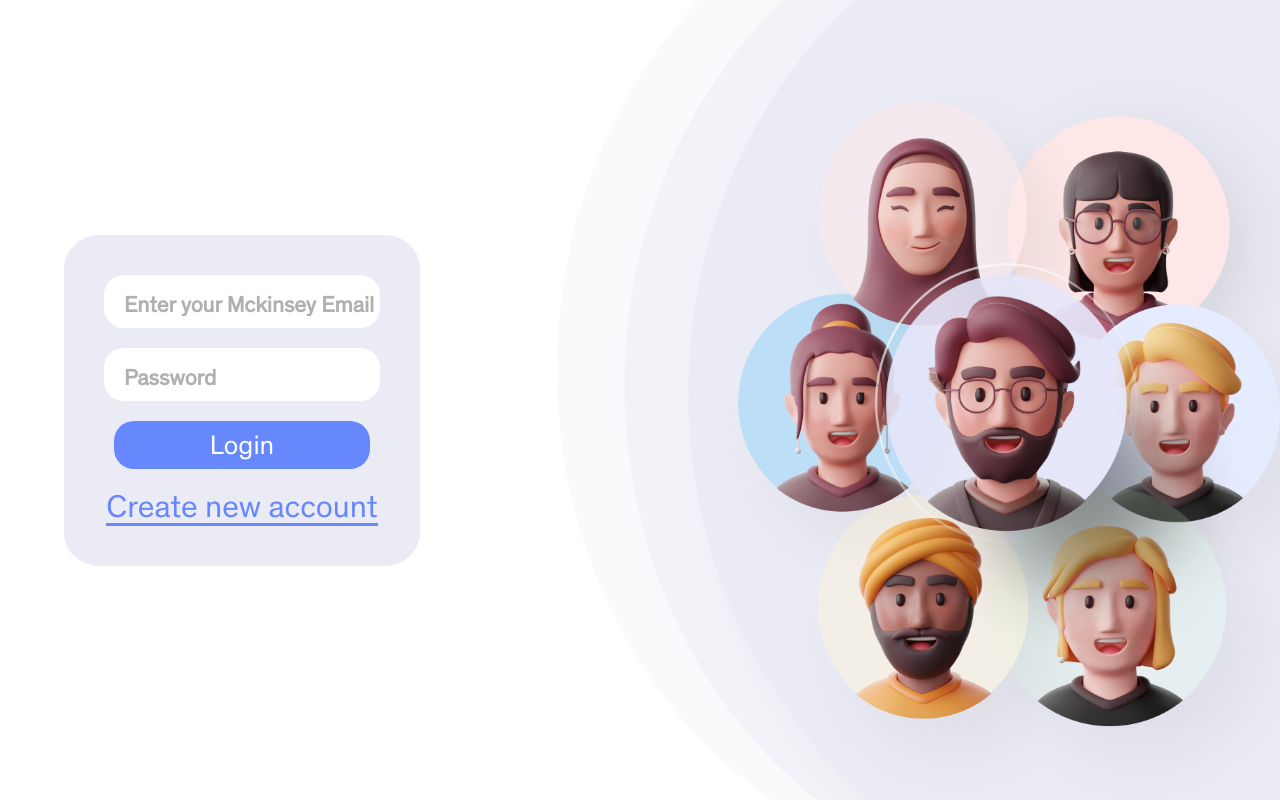
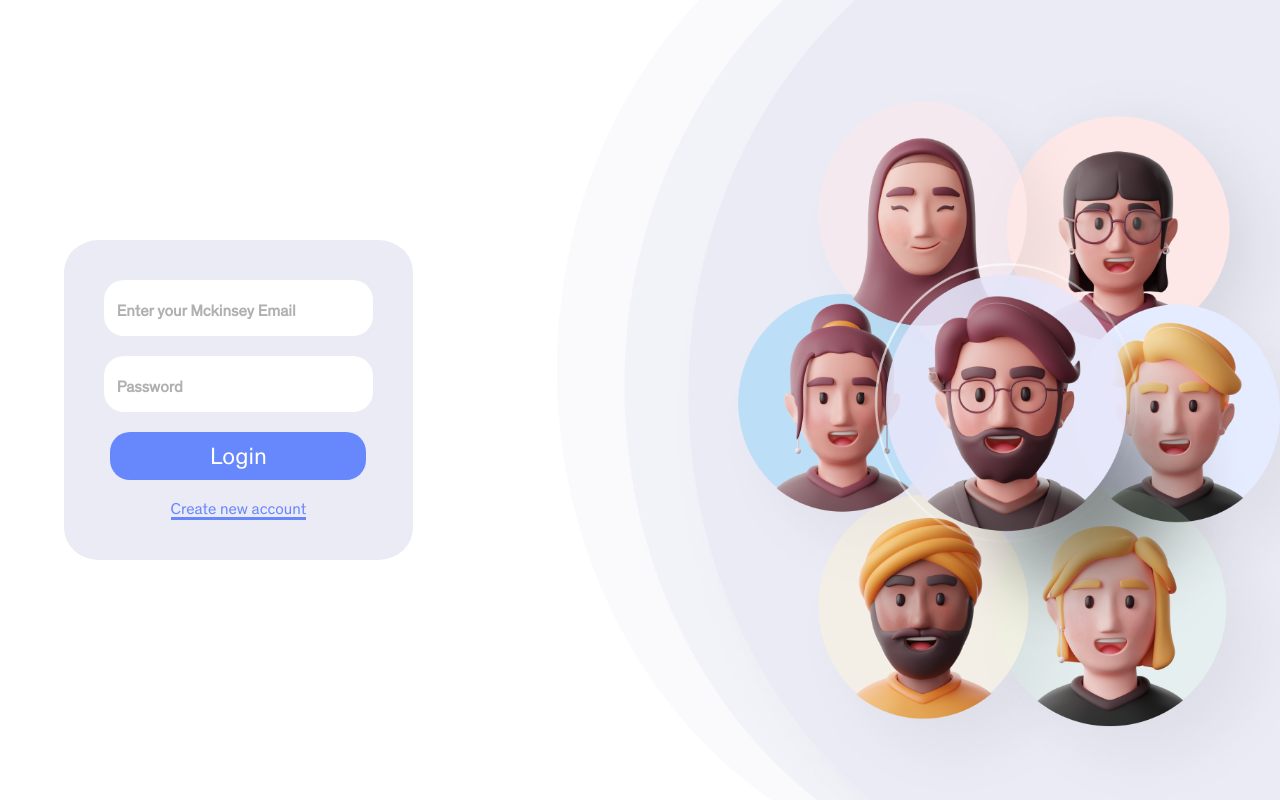
Before and after one commit to tech-university-india/social-app-frontend, a React (Create React App) app: page /login in a window 1280 px wide. Built offline with nearby package versions, Linux system fonts and the light colour scheme.

Commit message:
feat(in-progress): add login API integration draft

```diff
--- a/src/App.tsx
+++ b/src/App.tsx
@@ -9,7 +9,7 @@ function App() {
         <div>
             <BrowserRouter >
                 <Routes >
-                    <Route  path='/login' element={<LoginPage />} />
+                    <Route path='/login' element={<LoginPage />} />
                     <Route path='/register' element={<RegisterPage />} />
                 </Routes>
             </BrowserRouter>
--- a/src/components/LoginBox/LoginBox.css
+++ b/src/components/LoginBox/LoginBox.css
@@ -4,6 +4,7 @@
     justify-content: center;
     align-items: center;
     gap: 2.5vh;
+    z-index: 12;
 }
 
 .login-box input{
@@ -11,14 +12,14 @@
     height: 6vh;
     border: none;
     border-radius: 20px;
-    padding: 5px 0 0 20px;
+    padding: 0.5vh 0 0.5vh 1vw;
     font-size: 1.4rem;
     font-weight: bolder;
 }
 
 .login-box input::placeholder {
     color: #B0B0B0;
-    font-size: 1.4rem;
+    font-size: 2vh;
     font-weight: bolder;
 }
 .login-box button{
@@ -28,7 +29,7 @@
     border-radius: 20px;
     background-color: #6787FC;
     color: white;
-    font-size: 1.7rem;
+    font-size: 3vh;
     cursor: pointer;
 }
 
@@ -38,7 +39,7 @@
 
 .login-link-text{
     color: #6787FC;
-    font-size: 2rem;
+    font-size: 2vh;
     letter-spacing: 0rem;
     cursor: pointer;
     text-decoration: none;
--- a/src/components/LoginBox/LoginBox.tsx
+++ b/src/components/LoginBox/LoginBox.tsx
@@ -1,12 +1,35 @@
 import React from 'react';
 import './LoginBox.css';
 
+interface loginDTO {
+    access_token: string
+}
+
 const LoginBox = () => {
+    const handleLoginClick = async () =>{
+
+        const loginResponse: loginDTO = await fetch('http://localhost:4000/auth/login',{
+            method: 'POST',
+            headers: {
+                'Content-Type': 'application/json'
+            },
+            body:JSON.stringify({
+                'email':'exampleuser1@example.com',
+                'password':'pass@123'
+            })
+        });
+        if(loginResponse.status !== 200) {
+            console.log('Error');
+            return;
+        }
+        const accessToken: string = (await loginResponse.json())['access_token'];
+        console.log(accessToken);
+    };
     return (
         <div className='login-box'>
             <input type='text' placeholder='Enter your Mckinsey Email' />
             <input type='password' placeholder='Password' />
-            <button>Login</button>
+            <button onClick={handleLoginClick}>Login</button>
             <a href='/register' className='login-link-text'>Create new account</a>
         </div>
     );
--- a/src/components/RegisterBox/RegisterBox.tsx
+++ b/src/components/RegisterBox/RegisterBox.tsx
@@ -4,6 +4,7 @@ const RegisterBox = () => {
     return (
         <div>
             <div className='login-box'>
+                <input type='number' placeholder='FMNO' />
                 <input type='text' placeholder='First Name' />
                 <input type='text' placeholder='Last Name' />
                 <input type='text' placeholder='Designation' />
--- a/src/pages/LoginPage/LoginPage.css
+++ b/src/pages/LoginPage/LoginPage.css
@@ -3,6 +3,10 @@
     flex-direction: row;
     height: 100vh;
     width: 100vh;
+    /* background-image: url('../../assets/login-background.png');
+    background-size: cover;
+    background-repeat: no-repeat;
+    background-position: right; */
 }
 
 .move-bg-right{
--- a/src/pages/LoginPage/LoginPage.tsx
+++ b/src/pages/LoginPage/LoginPage.tsx
@@ -1,9 +1,11 @@
-import React from 'react';
+import React, { useState } from 'react';
 import loginbackground from '../../assets/login-background.png';
 import LoginBox from '../../components/LoginBox/LoginBox';
 import './LoginPage.css';
 
 const LoginPage = () => {
+    const [userName,setUserName] = useState('');
+
     return (
         <div className='login-page'>
             <img className='move-bg-right' src={loginbackground} />
```
